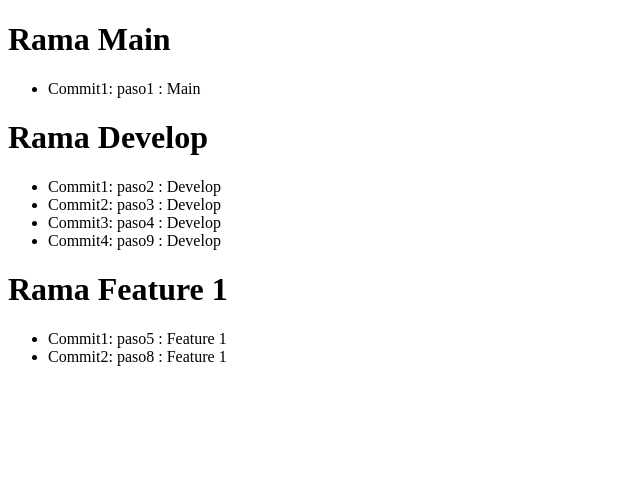
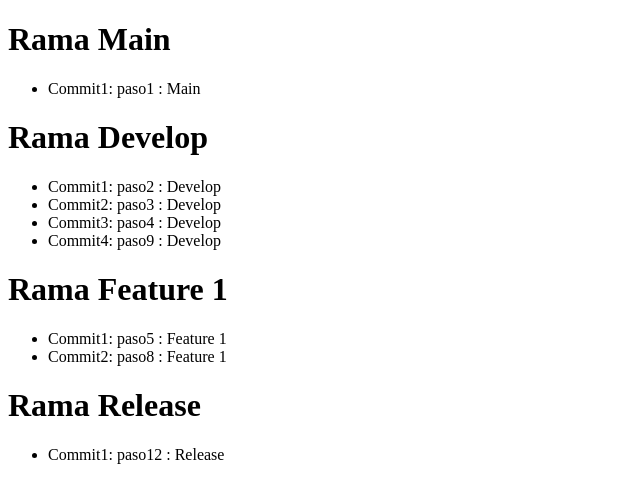
Before and after one commit to MarkGarz19/trabajo-flujo-git, a plain HTML site: page index.html in a window 1280 px wide. Shown: the whole page, without its empty margins (0-640 px from the left). Drawn offline with Linux system fonts and the light colour scheme.

Commit message:
Commit1: paso12 : Release

```diff
--- a/index.html
+++ b/index.html
@@ -24,5 +24,10 @@
         <li>Commit1: paso5 : Feature 1</li>
         <li>Commit2: paso8 : Feature 1</li>
     </ul>
+
+    <h1>Rama Release</h1>
+    <ul>
+        <li>Commit1: paso12 : Release</li>
+    </ul>
 </body>
 </html>
```
